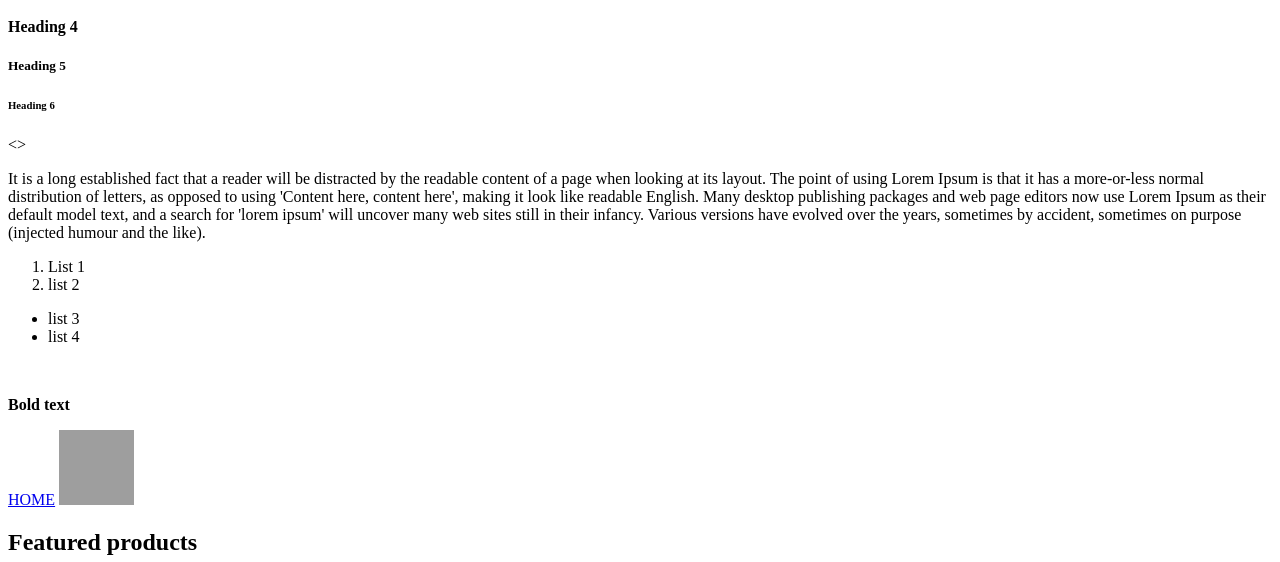
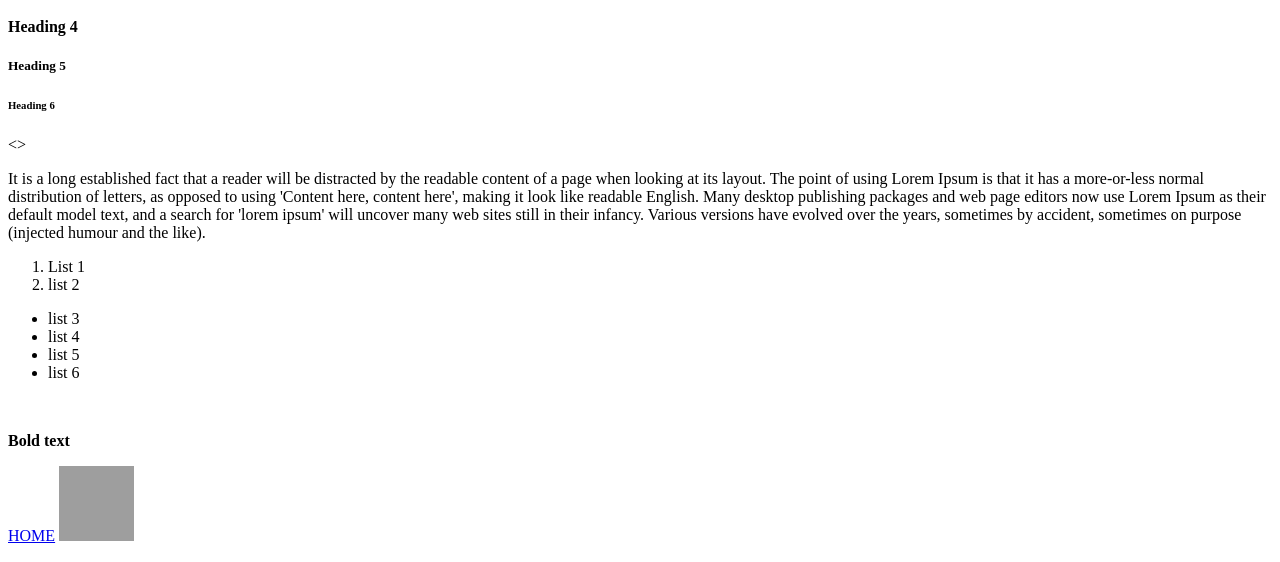
Before and after one commit to JAWAHAL/ZERO-TO-ONE-, a plain HTML site: page Week 1/Day 2/index.html in a window 1280 px wide. Shown: the part 178-740 px from the top of the page. Drawn offline with Linux system fonts and the light colour scheme; grey boxes are pictures that could not be loaded.

Commit message:
Update index.html

```diff
--- a/Week 1/Day 2/index.html
+++ b/Week 1/Day 2/index.html
@@ -47,6 +47,8 @@ Once <!DocType html> has been written,the compiler will know it is an html 5 Scr
       <ul>
         <li>list 3</li>
         <li>list 4</li>
+        <li>list 5</li>
+        <li>list 6</li>
       </ul>
 
       <!--Break tag -> Break the line from the paragraph and start in the new line -->
```
